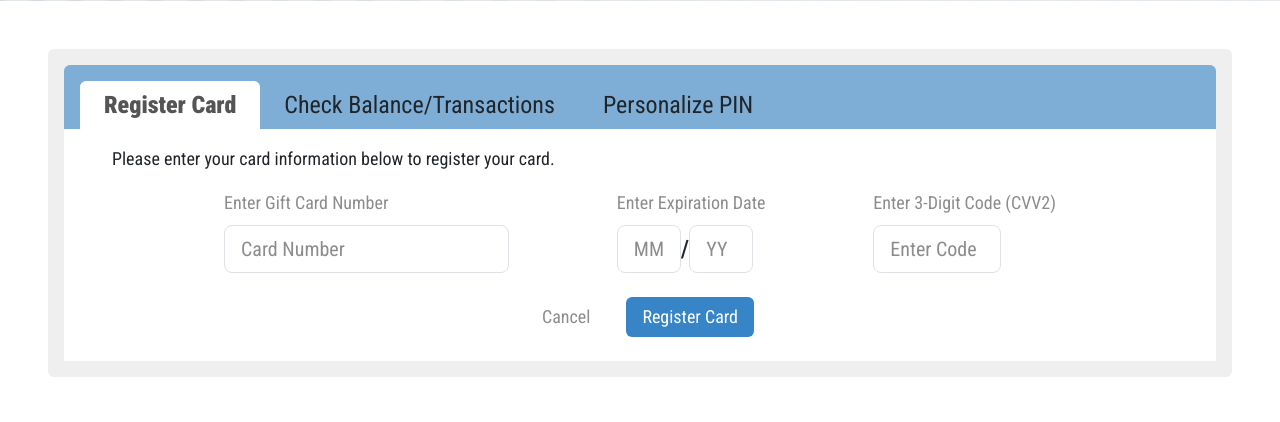
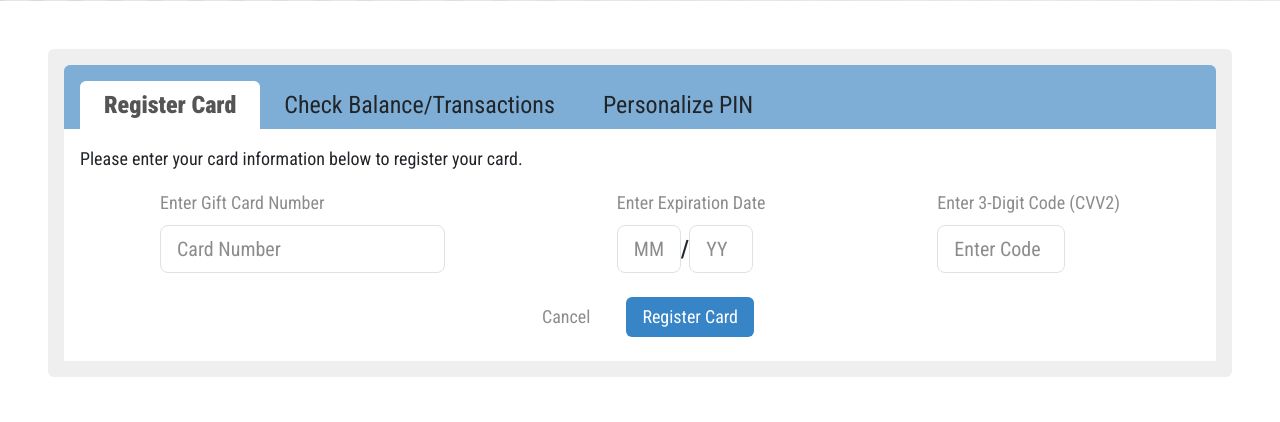
Before and after one commit to foadEbrahimi/net_bank, a PHP site: page / in a window 1280 px wide. Shown: the part 598-1020 px from the top of the page. Run offline with PHP 8.4, Linux system fonts and the light colour scheme.

Commit message:
responsive boxes

```diff
--- a/index.html
+++ b/index.html
@@ -164,24 +164,36 @@
           class="bg-[#7EAED6] rounded-t-md p-3 pb-0 operations__tab-container"
         >
           <div class="flex items-end">
-            <span
+            <div
               data-tab="1"
-              class="text-2xl operations__tab operations__tab--active px-4 cursor-pointer rounded-md rounded-b-none p-2"
-              >Register Card</span
+              class="operations__tab operations__tab--active px-4 cursor-pointer rounded-md rounded-b-none p-2"
             >
-            <span
+              <img
+                src="./src/images/pencil.svg"
+                class="w-10 md:hidden"
+                alt=""
+              />
+              <span class="text-2xl hidden md:flex">Register Card</span>
+            </div>
+            <div
               data-tab="2"
-              class="text-2xl operations__tab px-4 cursor-pointer rounded-md rounded-b-none p-2"
-              >Check Balance/Transactions</span
+              class="operations__tab px-4 cursor-pointer rounded-md rounded-b-none p-2"
             >
-            <span
+              <img src="./src/images/money.svg" class="w-10 md:hidden" alt="" />
+              <span class="text-2xl hidden md:flex"
+                >Check Balance/Transactions</span
+              >
+            </div>
+            <div
               data-tab="3"
-              class="text-2xl operations__tab px-4 cursor-pointer rounded-md rounded-b-none p-2"
-              >Personalize PIN</span
+              class="operations__tab px-4 cursor-pointer rounded-md rounded-b-none p-2"
             >
+              <img src="./src/images/key.svg" class="w-10 md:hidden" alt="" />
+              <span class="text-2xl hidden md:flex">Personalize PIN</span>
+            </div>
           </div>
         </div>
-        <div class="py-3 px-5 pb-4 bg-white">
+        <div class="py-3 px-3 xl:px-5 pb-4 bg-white">
           <!-- section 1 -->
           <div
             class="operations__content operations__content--1 operations__content--active"
@@ -190,7 +202,9 @@
               <span class="text-lg font-Regular">
                 Please enter your card information below to register your card.
               </span>
-              <div class="flex px-28 items-center justify-between">
+              <div
+                class="flex flex-col md:flex-row lg:px-10 xl:px-20 2xl:px-28 md:items-center md:justify-between"
+              >
                 <div class="flex items-center justify-between">
                   <div class="mt-3">
                     <label
@@ -268,7 +282,9 @@
                 Please enter your card information below to view your
                 transactions or balance.
               </span>
-              <div class="flex px-28 items-center justify-between">
+              <div
+                class="flex flex-col md:flex-row lg:px-10 xl:px-20 2xl:px-28 md:items-center md:justify-between"
+              >
                 <div class="flex items-center justify-between">
                   <div class="mt-3">
                     <label
@@ -346,7 +362,9 @@
                 Please enter your card information below to personalize your
                 PIN.
               </span>
-              <div class="flex px-28 items-center justify-between">
+              <div
+                class="flex flex-col md:flex-row lg:px-10 xl:px-20 2xl:px-28 md:items-center md:justify-between"
+              >
                 <div class="flex items-center justify-between">
                   <div class="mt-3">
                     <label
--- a/src/styles/output.css
+++ b/src/styles/output.css
@@ -805,11 +789,6 @@ video {
   padding-right: 0.5rem;
 }
 
-.px-28 {
-  padding-left: 7rem;
-  padding-right: 7rem;
-}
-
 .px-3 {
   padding-left: 0.75rem;
   padding-right: 0.75rem;
@@ -1049,12 +1018,28 @@ video {
 }
 
 @media (min-width: 768px) {
+  .md\:flex {
+    display: flex;
+  }
+
+  .md\:hidden {
+    display: none;
+  }
+
   .md\:w-\[20rem\] {
     width: 20rem;
   }
 
   .md\:flex-row {
     flex-direction: row;
+  }
+
+  .md\:items-center {
+    align-items: center;
+  }
+
+  .md\:justify-between {
+    justify-content: space-between;
   }
 
   .md\:\!px-12 {
@@ -1074,6 +1059,11 @@ video {
     padding-right: 3.5rem !important;
   }
 
+  .lg\:px-10 {
+    padding-left: 2.5rem;
+    padding-right: 2.5rem;
+  }
+
   .lg\:px-14 {
     padding-left: 3.5rem;
     padding-right: 3.5rem;
@@ -1085,22 +1075,24 @@ video {
     width: 40rem;
   }
 
-  .xl\:max-w-\[40rem\] {
-    max-width: 40rem;
-  }
-
-  .xl\:\!max-w-\[40rem\] {
-    max-width: 40rem !important;
-  }
-
   .xl\:\!px-24 {
     padding-left: 6rem !important;
     padding-right: 6rem !important;
   }
 
+  .xl\:px-20 {
+    padding-left: 5rem;
+    padding-right: 5rem;
+  }
+
   .xl\:px-24 {
     padding-left: 6rem;
     padding-right: 6rem;
+  }
+
+  .xl\:px-5 {
+    padding-left: 1.25rem;
+    padding-right: 1.25rem;
   }
 
   .xl\:text-6xl {
```
Also changed, not shown: other parts of src/styles/output.css (+17 -42 lines), src/styles/input.css (+5 -4 lines).
